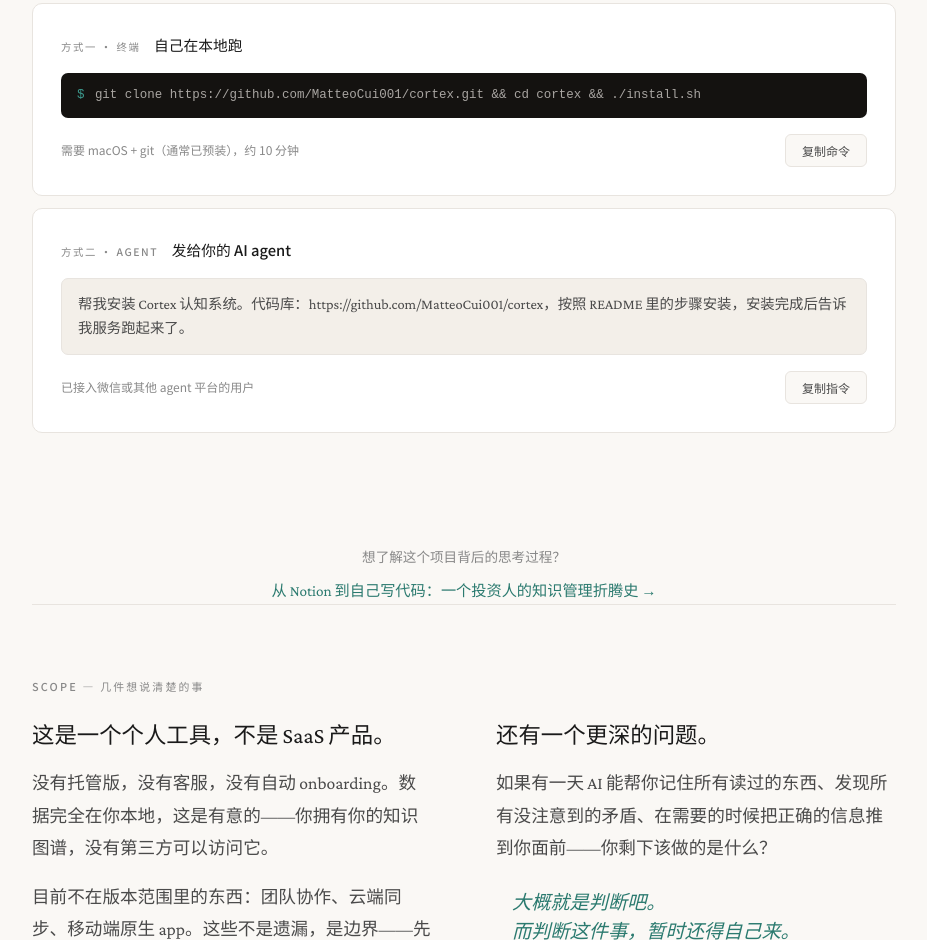
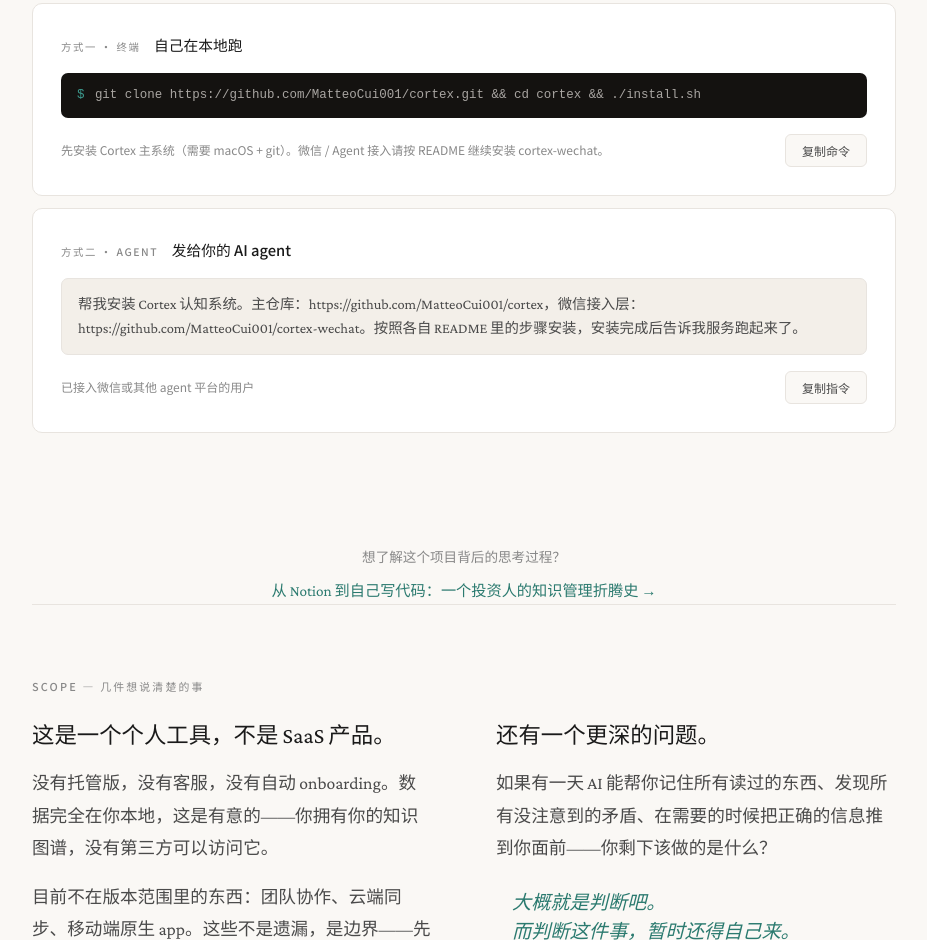
Before and after one commit to MatteoCui001/matteocui.com, a plain HTML site: page products/cortex.html in a window 1280 px wide. Shown: the part 5246-6186 px from the top of the page, without its empty margins (176-1103 px from the left). Drawn offline with nearby package versions, Linux system fonts and the light colour scheme.

Commit message:
clarify install scope: cortex-only, wechat as separate step
- Terminal note: clarify this installs main system only, link to cortex-wechat
- Agent message: include both cortex and cortex-wechat repo URLs

```diff
--- a/products/cortex.html
+++ b/products/cortex.html
@@ -871,7 +871,7 @@
           <span class="install-cmd-text" id="cli-cmd">git clone https://github.com/MatteoCui001/cortex.git && cd cortex && ./install.sh</span>
         </div>
         <div class="install-option-foot">
-          <span class="install-option-note">需要 macOS + git（通常已预装），约 10 分钟</span>
+          <span class="install-option-note">先安装 Cortex 主系统（需要 macOS + git）。微信 / Agent 接入请按 README 继续安装 cortex-wechat。</span>
           <button class="install-copy-btn" id="cli-btn" onclick="copyInstall('cli-cmd','cli-btn')">复制命令</button>
         </div>
       </div>
@@ -882,7 +882,7 @@
           <span class="install-option-label">方式二 · Agent</span>
           <span class="install-option-title">发给你的 AI agent</span>
         </div>
-        <div class="install-msg-wrap" id="agent-msg">帮我安装 Cortex 认知系统。代码库：https://github.com/MatteoCui001/cortex，按照 README 里的步骤安装，安装完成后告诉我服务跑起来了。</div>
+        <div class="install-msg-wrap" id="agent-msg">帮我安装 Cortex 认知系统。主仓库：https://github.com/MatteoCui001/cortex，微信接入层：https://github.com/MatteoCui001/cortex-wechat。按照各自 README 里的步骤安装，安装完成后告诉我服务跑起来了。</div>
         <div class="install-option-foot">
           <span class="install-option-note">已接入微信或其他 agent 平台的用户</span>
           <button class="install-copy-btn" id="agent-btn" onclick="copyInstall('agent-msg','agent-btn')">复制指令</button>
```
